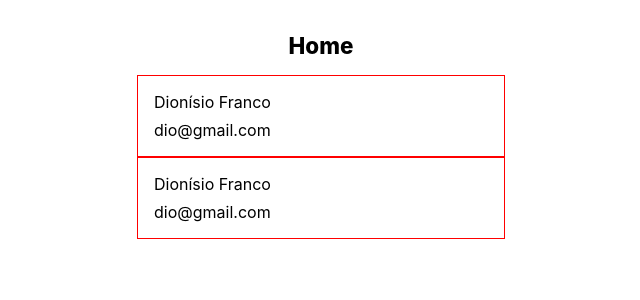
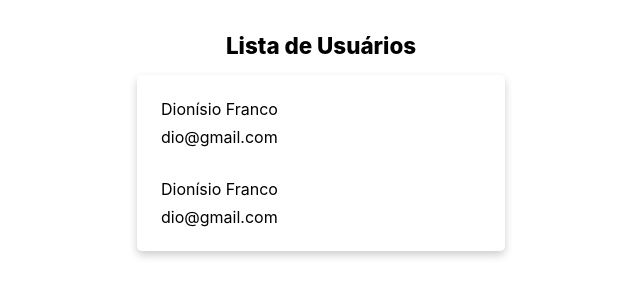
Before and after one commit to indigotech/onboard-yugo-miyahara, a React (Create React App) app in the folder my-app/: page /home in a window 1280 px wide. Shown: the top 300 px of the page, without its empty margins (319-959 px from the left). Built offline with nearby package versions, Linux system fonts and the light colour scheme; sample sign-in values are in the browser's storage.

Commit message:
add list style

```diff
--- a/my-app/src/components/home.css
+++ b/my-app/src/components/home.css
@@ -1,5 +1,12 @@
-.container{
+.container {
     padding: 16px;
     max-width: 400px;
     margin: 0 auto;
 }
+
+.card {
+    padding: 8px;
+    box-shadow: 0 4px 8px 0 rgba(0, 0, 0, 0.2);
+    transition: 0.3s;
+    border-radius: 5px;
+}
--- a/my-app/src/components/home.tsx
+++ b/my-app/src/components/home.tsx
@@ -7,9 +7,11 @@ export class Home extends React.Component {
     render() {
         return (
             <div className="container">
-                <HDisplay text="Home"/>
-                <ListItem name="Dionísio Franco" email="dio@gmail.com"/>
-                <ListItem name="Dionísio Franco" email="dio@gmail.com"/>
+                <HDisplay text="Lista de Usuários" />
+                <div className="card">
+                    <ListItem name="Dionísio Franco" email="dio@gmail.com" />
+                    <ListItem name="Dionísio Franco" email="dio@gmail.com" />
+                </div>
             </div>
         );
     }
--- a/my-app/src/components/listItem.css
+++ b/my-app/src/components/listItem.css
@@ -1,7 +1,10 @@
-.listItem{
+.listItem {
     padding: 16px;
-    border: 1px solid red;
+    /* border: 1px solid red; */
 }
-.listItemName{
+.listItem:hover{
+    background-color: #e3dff7;
+}
+.listItemName {
     margin-bottom: 8px;
 }
```
